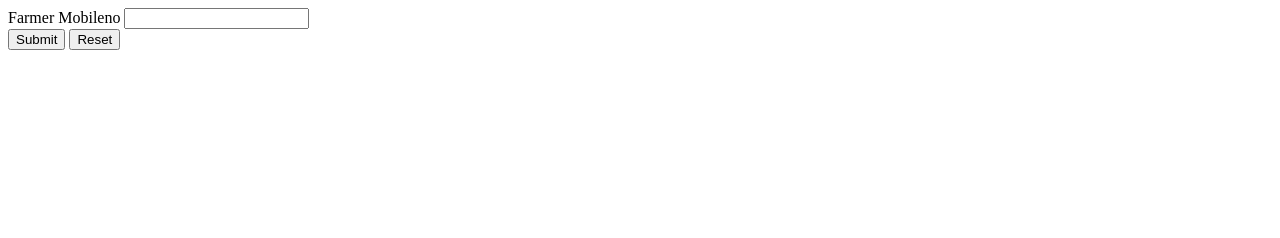
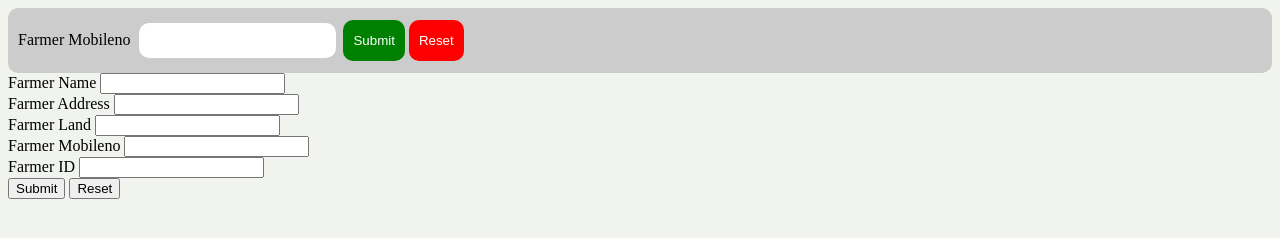
Before and after one commit to ParamjeetSinghMangat/parbati_web, a plain HTML site: page frontend/farmer_update.html in a window 1280 px wide. Drawn offline with Linux system fonts and the light colour scheme.

Commit message:
CRUD completed

```diff
--- a/backend/package.json
+++ b/backend/package.json
@@ -9,7 +9,7 @@
   "author": "Paramjeet Singh",
   "license": "ISC",
   "dependencies": {
-    "body-parser": "^1.20.0",
+    "cors": "^2.8.5",
     "express": "^4.18.1",
     "pg": "^8.7.3"
   }
--- a/frontend/farmer_update.html
+++ b/frontend/farmer_update.html
@@ -4,18 +4,65 @@
     <meta charset="UTF-8" />
     <meta http-equiv="X-UA-Compatible" content="IE=edge" />
     <meta name="viewport" content="width=device-width, initial-scale=1.0" />
+    <link rel="stylesheet" href="style.css" />
     <title>Farmer Detail Entry</title>
   </head>
+
   <body>
-    <form>
-      <div>
-        <label for="farmer_mobileno">Farmer Mobileno</label>
-        <input type="text" name="farmer_mobileno" id="farmer_mobileno" />
+    <form class="search-form">
+      <div class="input-field">
+        <label for="mobileno">Farmer Mobileno</label>
+        <input type="text" name="mobileno" id="mobileno" />
       </div>
 
-      <button type="button" name="submit" onclick="getFarmer()">Submit</button>
-      <button type="reset">Reset</button>
+      <button
+        type="button"
+        name="submit"
+        onclick="getFarmer()"
+        class="button submit-btn"
+      >
+        Submit
+      </button>
+      <button type="reset" class="button reset-btn">Reset</button>
     </form>
+
+    <div id="farmer_details">
+      <form>
+        <input type="hidden" name="farmer_sr" id="farmer_sr" value="" />
+        <div>
+          <label for="farmer_name">Farmer Name</label>
+          <input type="text" name="farmer_name" id="farmer_name" value="" />
+        </div>
+        <div>
+          <label for="farmer_address">Farmer Address</label>
+          <input
+            type="text"
+            name="farmer_address"
+            id="farmer_address"
+            value=""
+          />
+        </div>
+        <div>
+          <label for="farmer_land">Farmer Land</label>
+          <input type="text" name="farmer_land" id="farmer_land" value="" />
+        </div>
+        <div>
+          <label for="farmer_mobileno">Farmer Mobileno</label>
+          <input
+            type="text"
+            name="farmer_mobileno"
+            id="farmer_mobileno"
+            value=""
+          />
+        </div>
+        <div>
+          <label for="farmer_id">Farmer ID</label>
+          <input type="text" name="farmer_id" id="farmer_id" value="" />
+        </div>
+        <button type="button" onclick="updateFarmer()">Submit</button>
+        <button type="reset">Reset</button>
+      </form>
+    </div>
     <script src="./scripts/get_farmer.js"></script>
   </body>
 </html>
--- a/frontend/scripts/get_farmer.js
+++ b/frontend/scripts/get_farmer.js
@@ -1,17 +1,60 @@
 async function getFarmer() {
-  var mobile_no = document.getElementById("farmer_mobileno").value;
+  var mobile_no = document.getElementById("mobileno").value;
 
   var result = await fetch("http://localhost:3000/farmer/find", {
     method: "POST",
-    mode: "no-cors",
     headers: {
-      "Accept": "application/json",
       "Content-Type": "application/json",
     },
-    body: JSON.stringify({ test: "test" }),
+    body: JSON.stringify({ mobile_no }),
   });
 
   responseData = await result.json();
 
-  console.log(responseData);
+  // console.log(responseData[0].name);
+
+  document.getElementById("farmer_name").value = responseData[0].name;
+  document.getElementById("farmer_address").value = responseData[0].address;
+  document.getElementById("farmer_land").value = responseData[0].land;
+  document.getElementById("farmer_mobileno").value = responseData[0].mobileno;
+  document.getElementById("farmer_id").value = responseData[0].farmer_id;
+  document.getElementById("farmer_sr").value = responseData[0].id;
 }
+
+// update farmer to update data of farmer
+// this function will get details of farmer from form and send request to server (backend) for updation
+async function updateFarmer() {
+  // getting data from form elements and save to respective variable
+  var farmer_name = document.getElementById("farmer_name").value;
+  var farmer_address = document.getElementById("farmer_address").value;
+  var farmer_land = document.getElementById("farmer_land").value;
+  var farmer_mobileno = document.getElementById("farmer_mobileno").value;
+  var farmer_id = document.getElementById("farmer_id").value;
+  var farmer_sr = document.getElementById("farmer_sr").value;
+
+  // sending request to server as POST and store response in result veriable after completion of request
+  var result = await fetch("http://localhost:3000/farmer/update", {
+    method: "POST",
+    headers: {
+      "Content-Type": "application/json",
+    },
+    body: JSON.stringify({
+      farmer_name,
+      farmer_address,
+      farmer_land,
+      farmer_mobileno,
+      farmer_id,
+      farmer_sr,
+    }),
+  });
+
+  // get json data from result and save in response data.
+  responseData = await result.json();
+
+  // if row count in response data is greater than 0, that means server updated record of farmer
+  if (responseData.rowCount > 0) {
+    alert("Farmer data updated");
+  } else {
+    alert("Farmer data not update");
+  }
+}
--- a/frontend/style.css
+++ b/frontend/style.css
@@ -279,3 +279,43 @@ body {
   background-color: transparent;
   cursor: pointer;
 }
+
+.search-form {
+  border-radius: 10px;
+  background-color: #ccc;
+  padding: 10px;
+  display: flex;
+  flex-direction: row;
+}
+
+.search-form .input-field input {
+  border-radius: 10px;
+  background-color: white;
+  padding: 10px;
+  border: 0;
+  margin: 5px;
+  transition-timing-function: ease;
+  transition: 0.2s;
+}
+
+.button {
+  border-radius: 10px;
+  padding: 10px;
+  color: white;
+  border: 0;
+  margin: 2px;
+  transition-timing-function: ease;
+  transition: 0.2s;
+}
+
+.button:hover {
+  box-shadow: 2px 1px 10px black;
+}
+
+.submit-btn {
+  background-color: green;
+}
+
+.reset-btn {
+  background-color: red;
+}
```
Also changed, not shown: backend/farmer/findFarmer.js (+8 -10 lines), backend/farmer/updateFarmer.js (added, +40 -0 lines), backend/index.js (+9 -9 lines), 1 other file.
